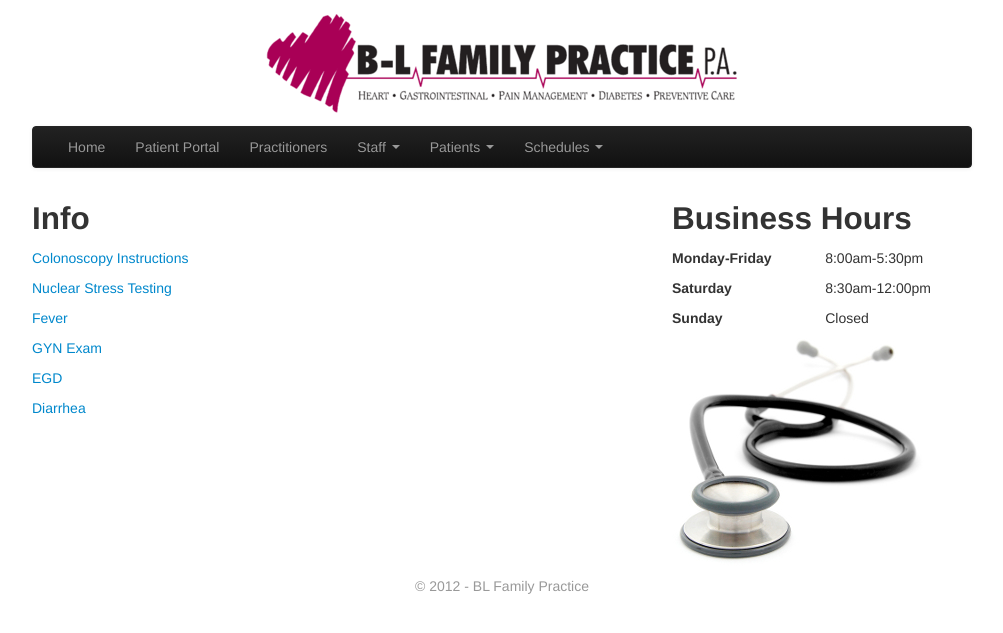
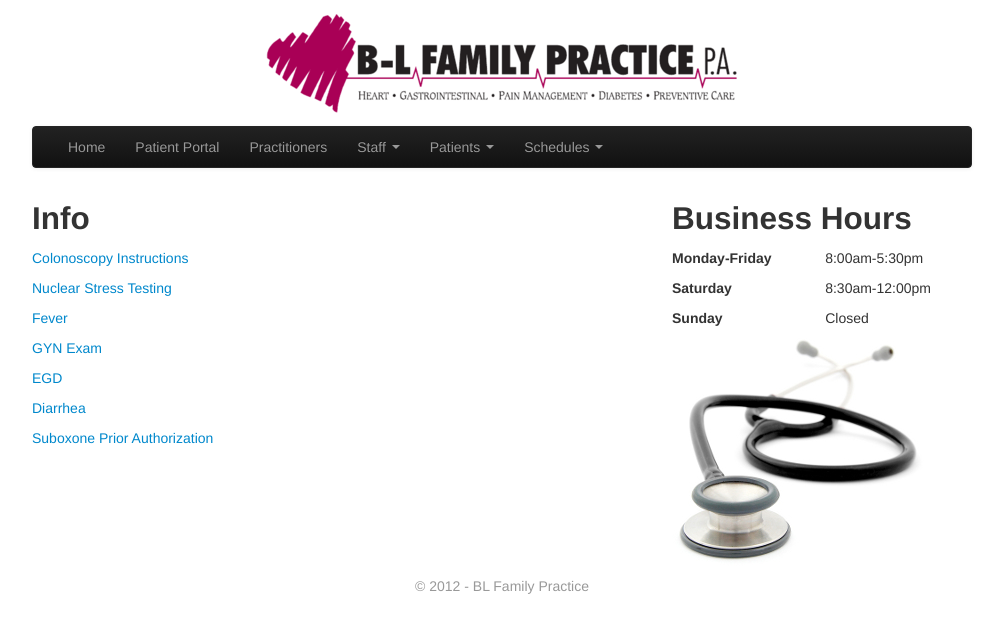
Before and after one commit to braddunbar/blfp.net, a Jekyll site: the page built from patients/info/index.md, in a window 1280 px wide. Shown: the top 633 px of the page, without its empty margins (138-1141 px from the left). Built offline with Jekyll 4.4.1, drawn with Linux system fonts in a browser that asks for light colours; Markdown is read by kramdown in place of the engine named in the settings.

Commit message:
Updated patients/info/index.md

```diff
--- a/patients/info/index.md
+++ b/patients/info/index.md
@@ -15,3 +15,5 @@ layout: default
 [EGD](https://docs.google.com/document/d/1s42cjCi_zygILT2xOawrpDplFs0_hWO0sAgDbhkl89c/pub)
 
 [Diarrhea](https://docs.google.com/document/d/1MoR5KF2KtsBYwjdK1NMhC92VyrTNotLRdRFXRHbbTDs/pub)
+
+[Suboxone Prior Authorization](https://docs.google.com/document/d/1yk8ZhNS7M9FheKjM-UB0DVeVM-Qyr6zWQVxbIQ3f35s/pub)
```
